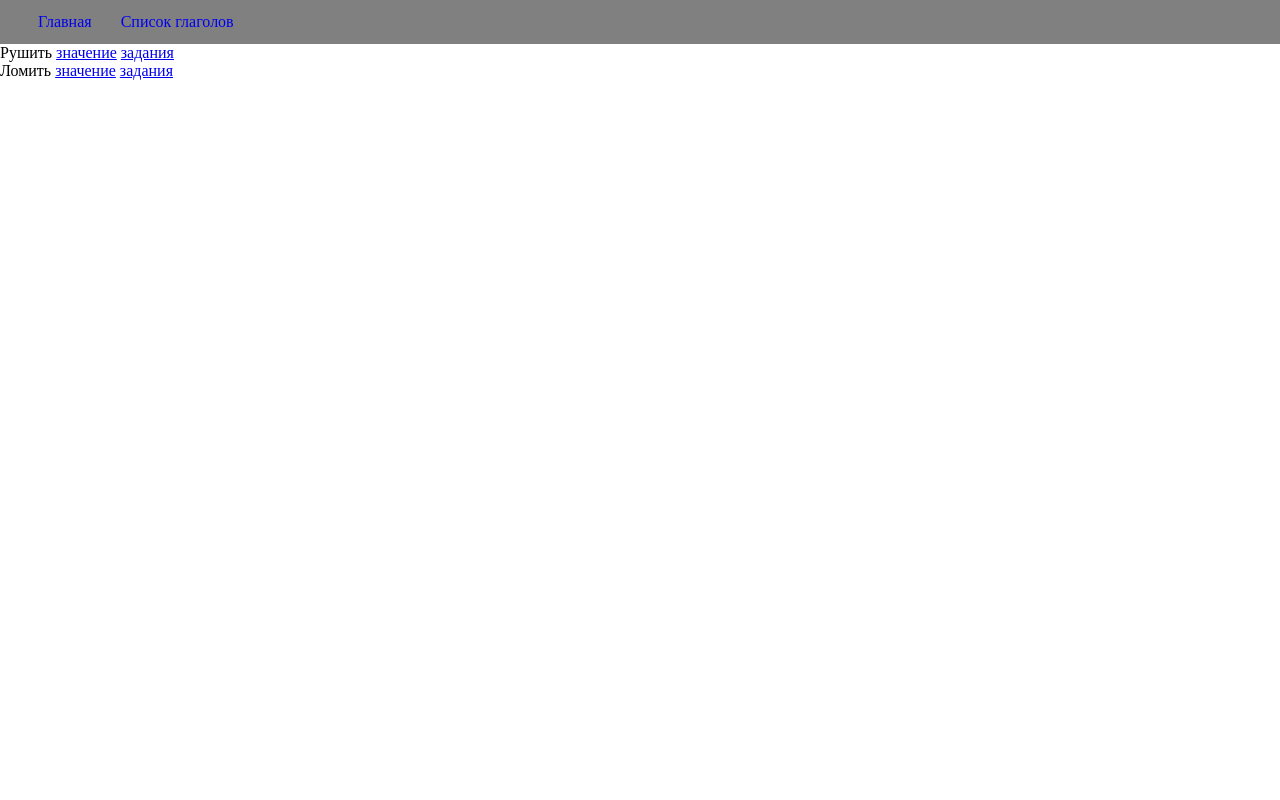
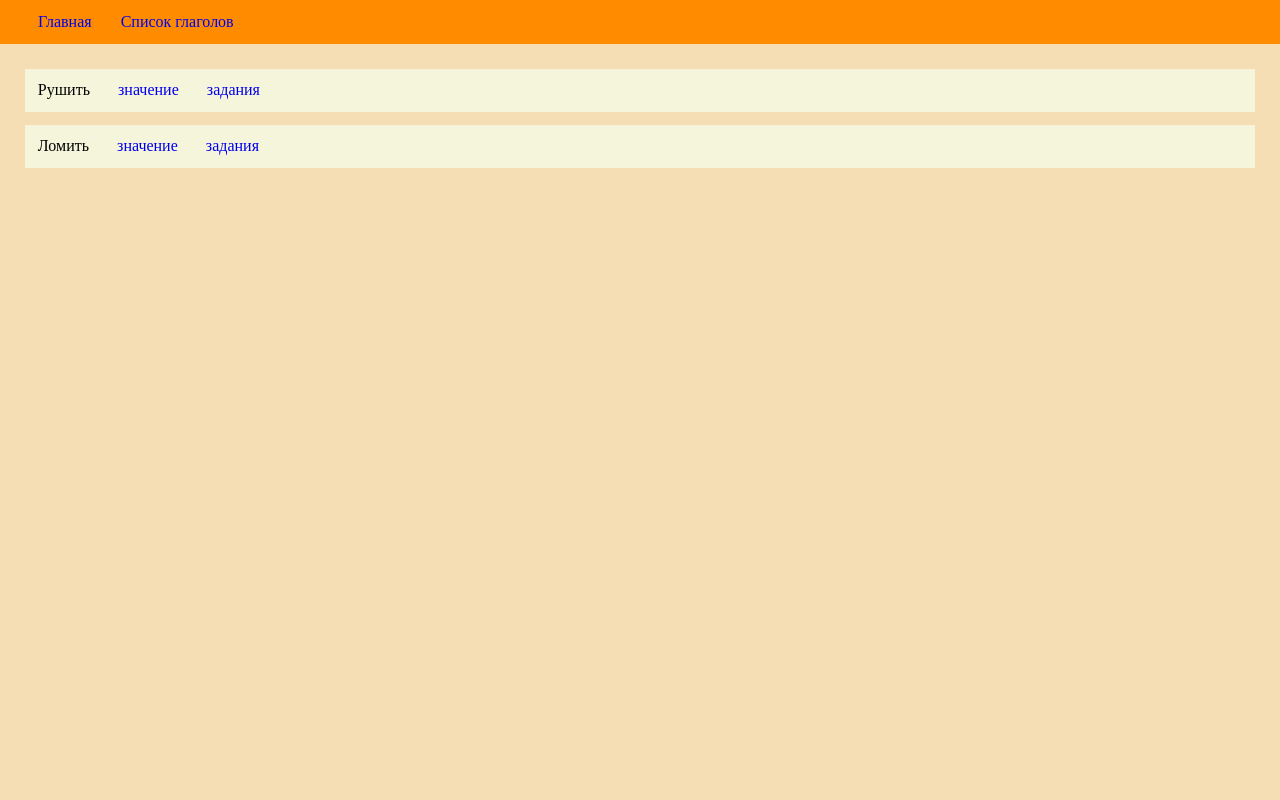
Before and after one commit to Soerty/fall-verbs-database, a Django app: page /words/ in a window 1280 px wide. Run offline with Django 3.2, Linux system fonts and the light colour scheme; data comes from the database, SQL or seed files in the repository; both versions use the stored data as it was after the commit.

Commit message:
Подправленны шаблоны

```diff
--- a/fall-verbs/core/urls.py
+++ b/fall-verbs/core/urls.py
@@ -8,7 +8,7 @@ import index.views
 
 
 urlpatterns = [
-    url(r'^$', include('index.urls')),
+    url(r'^', include('index.urls')),
     url(r'^words/', include('words.urls')),
     url(r'^admin/', admin.site.urls),
 ]
--- a/fall-verbs/templates/base.html
+++ b/fall-verbs/templates/base.html
@@ -8,10 +8,14 @@
                 padding: 0;
             }
 
+            body {
+                background-color: wheat;
+            }
+
             /* Стили меню */
             #menu {
                 padding: 1%;
-                background-color: gray;
+                background-color: darkorange ;
             }
 
             .element {
@@ -22,7 +26,20 @@
             .element:hover {
                 color: red;
             }
+
+            /* для отображения строк со словами*/
+            .line {
+                display: block;
+                padding: 1%;
+                background-color: beige;
+                margin: 1%;
+            }
+
+            #content {
+                padding: 1%;
+            }
         </style>
+        {% block style %}{% endblock %}
     </head>
 
 
@@ -32,6 +49,8 @@
             <a href="{% url 'index:index' %}" class="element">Главная</a>
             <a href="{% url 'words:index' %}" class="element">Список глаголов</a>
         </div>
-        {% block body %}{% endblock %}
+        <div id="content">
+            {% block content %}{% endblock %}
+        </div>
     </body>
 </html>
--- a/fall-verbs/templates/index/index.html
+++ b/fall-verbs/templates/index/index.html
@@ -5,6 +5,6 @@
 {% block title %}База данных глаголов 'падения'{% endblock %}
 
 
-{% block body %}
-<center><a href="{% url 'words:index' %}">Список всех глаголов</a></center>
+{% block content %}
+Это веб-приложение позволяет работать с базой данных глаголов падения.
 {% endblock %}
--- a/fall-verbs/templates/words/index.html
+++ b/fall-verbs/templates/words/index.html
@@ -4,12 +4,29 @@
 
 {% block title %}Список всег глаголов 'Падения'{% endblock %}
 
-{% block body %}
-{% if words %}
-    <ul>
-    {% for word in words %}
-        <li>{{ word.word }} <a href="{% url 'words:senses' word.id %}">значение</a> <a href="{% url 'words:tasks' word.id %}">задания</a></li>
-    {% endfor %}
-    </ul>
-{% endif %}
+
+{% block style %}
+    <style type="text/css">
+        .element_links {
+            padding-left: 2%;
+            text-decoration: none;
+        }
+
+        .element_links:hover {
+            color: red;
+        }
+    </style>
 {% endblock %}
+
+{% block content %}
+    {# Если есть слова в базе данных, то вывести их #}
+    {% if words %}
+        {% for word in words %}
+            <p class="line">
+                <span>{{ word.word }}</span>
+                <a href="{% url 'words:senses' word.id %}" class="element_links">значение</a>
+                <a href="{% url 'words:tasks' word.id %}" class="element_links">задания</a>
+            </p>
+        {% endfor %}
+    {% endif %}
+{% endblock %}
```
Also changed, not shown: fall-verbs/templates/words/sense.html (+13 -5 lines), fall-verbs/templates/words/task.html (+16 -5 lines), fall-verbs/db.sqlite3.
